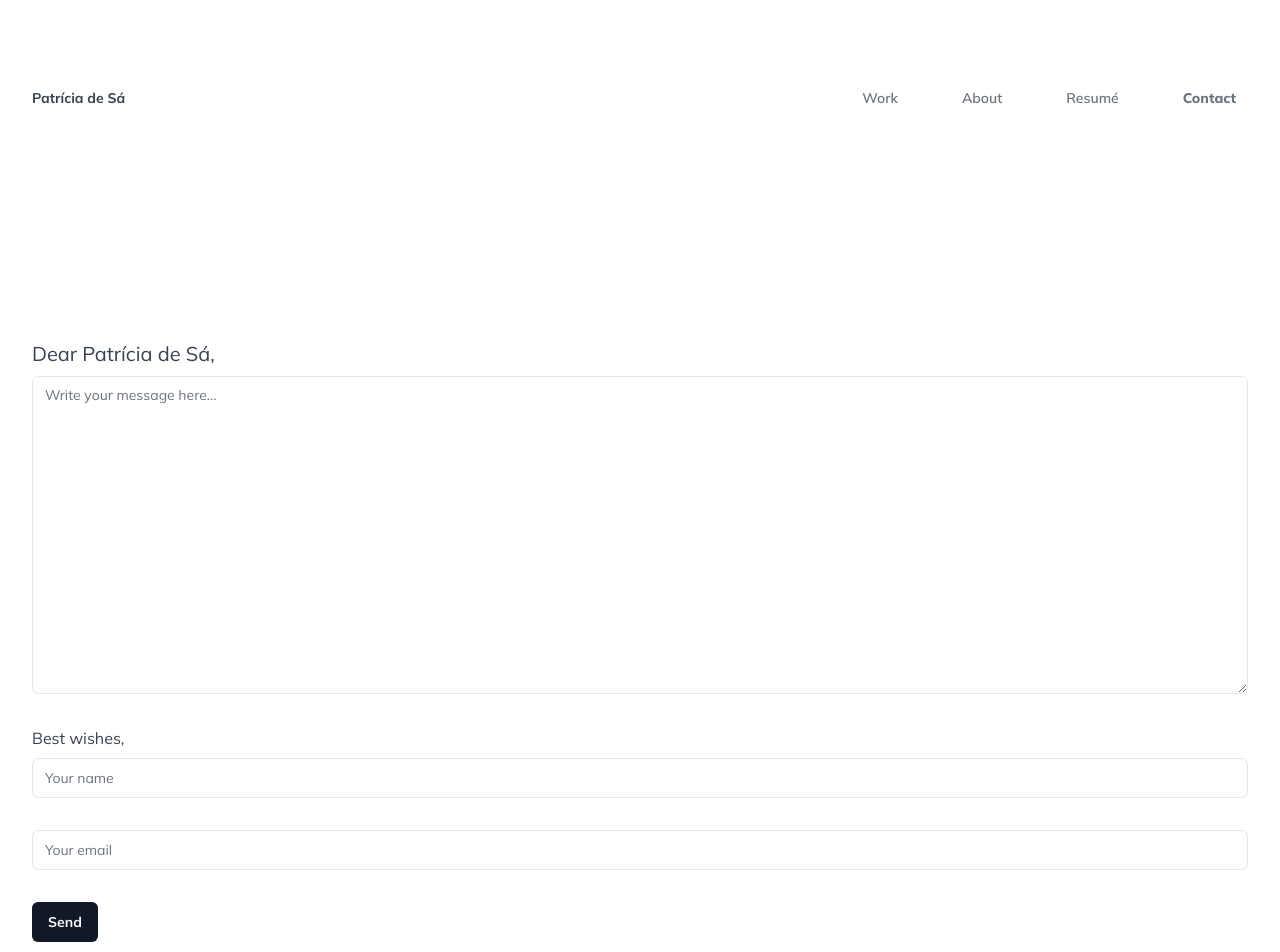
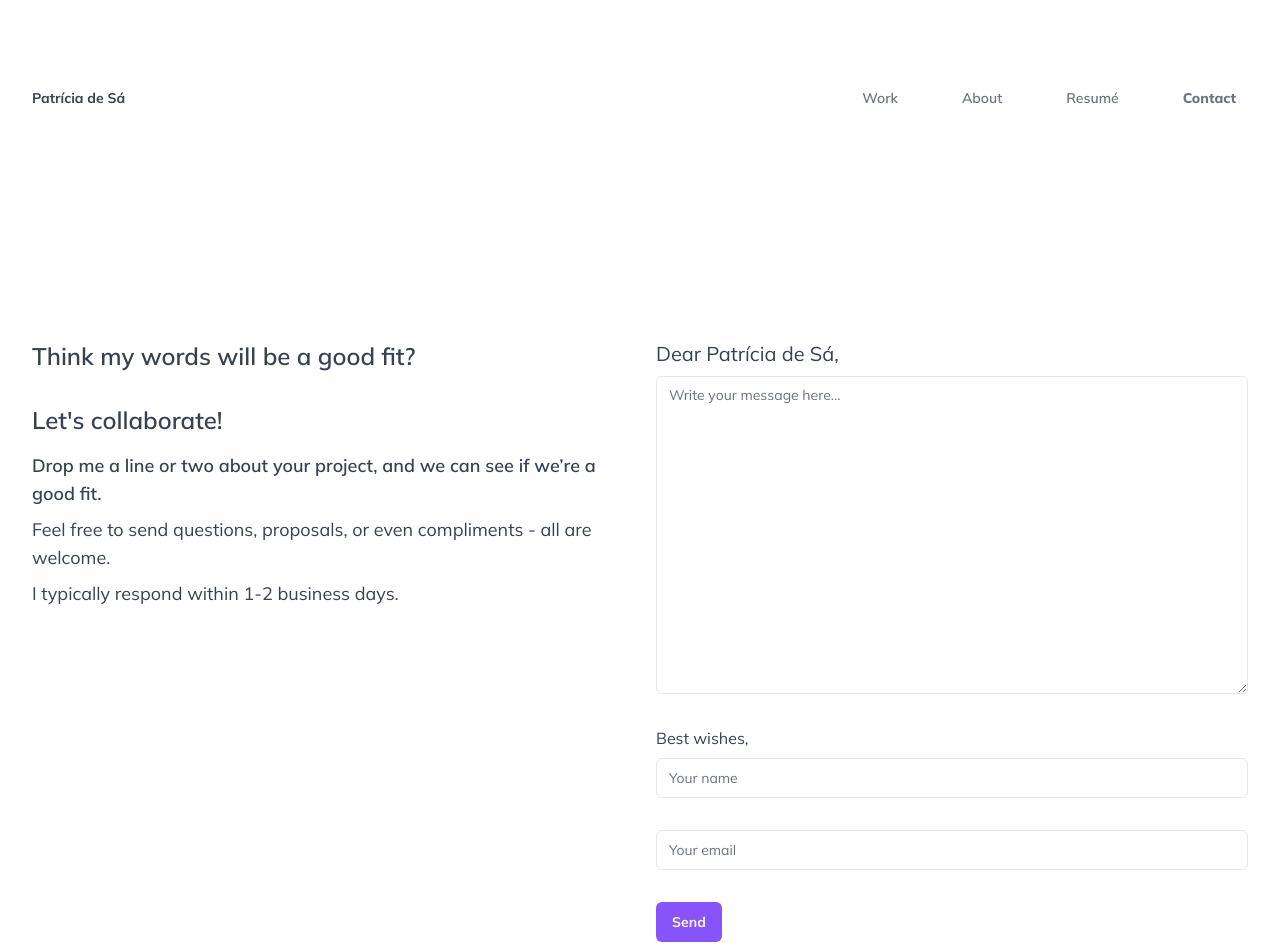
Before and after one commit to humbruno/patriciadesa, a Next.js app: page /contact in a window 1280 px wide. Shown: the top 952 px of the page. Built offline with nearby package versions, Linux system fonts and the light colour scheme.

Commit message:
update contact form

```diff
--- a/src/app/api/send/route.ts
+++ b/src/app/api/send/route.ts
@@ -10,7 +10,7 @@ export async function POST(req: Request) {
     const data = await resend.emails.send({
       from: 'Patrícia Portfolio <patriciadesa@brunosantos.dev>',
       text: '',
-      to: ['pattccs@gmail.com'],
+      to: ['patriciadesawrites@gmail.com'],
       subject: 'Portfolio Contact Form',
       react: EmailTemplate({ name, email, message })
     })
--- a/src/app/contact/page.tsx
+++ b/src/app/contact/page.tsx
@@ -12,6 +12,7 @@ import {
 } from '@/components/ui/form'
 import { Input } from '@/components/ui/input'
 import { Textarea } from '@/components/ui/textarea'
+import { cn } from '@/lib/utils'
 import { zodResolver } from '@hookform/resolvers/zod'
 import Image from 'next/image'
 import { useState } from 'react'
@@ -72,8 +73,33 @@ export default function Contact() {
 
   return (
     <main className="container flex flex-col py-20 lg:py-36">
+      <div className="flex flex-col gap-8 lg:flex-row">
+        <div className="flex-1">
+          <h3 className="mb-8 text-2xl font-semibold text-gray-700">
+            Think my words will be a good fit?
+          </h3>
+          <h3 className="mb-4 text-2xl font-semibold text-gray-700">
+            Let&apos;s collaborate!
+          </h3>
+          <div className="space-y-2">
+            <p className="font-semibold text-gray-700 lg:text-lg">
+              Drop me a line or two about your project, and we can see if we’re
+              a good fit.
+            </p>
+            <p className="text-gray-700 lg:text-lg">
+              Feel free to send questions, proposals, or even compliments - all
+              are welcome.{' '}
+            </p>
+            <p className="text-gray-700 lg:text-lg">
+              I typically respond within 1-2 business days.
+            </p>
+          </div>
+        </div>
         <Form {...form}>
-        <form onSubmit={form.handleSubmit(onSubmit)} className="space-y-8">
+          <form
+            onSubmit={form.handleSubmit(onSubmit)}
+            className="flex-1 space-y-8"
+          >
             <FormField
               control={form.control}
               name="message"
@@ -122,11 +148,12 @@ export default function Contact() {
             />
             <div className="mt-5 flex flex-col gap-5 lg:flex-row">
               <Button
+                disabled={form.formState.isSubmitSuccessful}
                 variant={
                   form.formState.isSubmitSuccessful ? 'outline' : 'default'
                 }
                 type="submit"
-              className="w-full font-bold lg:w-auto"
+                className={cn('w-full font-bold lg:w-auto')}
               >
                 {form.formState.isSubmitSuccessful ? (
                   'Sent!'
@@ -138,7 +165,9 @@ export default function Contact() {
               </Button>
               {form.formState.isSubmitSuccessful && (
                 <Button
-                onClick={() => form.reset({ email: '', message: '', name: '' })}
+                  onClick={() =>
+                    form.reset({ email: '', message: '', name: '' })
+                  }
                   type="reset"
                   className="w-full font-bold lg:w-auto"
                 >
@@ -148,6 +177,7 @@ export default function Contact() {
             </div>
           </form>
         </Form>
+      </div>
       <p className="mt-20 self-end text-sm text-gray-500">
         or find me at{' '}
         <span
--- a/src/components/ui/button.tsx
+++ b/src/components/ui/button.tsx
@@ -1,35 +1,36 @@
-import * as React from "react"
-import { Slot } from "@radix-ui/react-slot"
-import { cva, type VariantProps } from "class-variance-authority"
+import { Slot } from '@radix-ui/react-slot'
+import { cva, type VariantProps } from 'class-variance-authority'
+import * as React from 'react'
 
-import { cn } from "@/lib/utils"
+import { cn } from '@/lib/utils'
 
 const buttonVariants = cva(
-  "inline-flex items-center justify-center whitespace-nowrap rounded-md text-sm font-medium ring-offset-white transition-colors focus-visible:outline-none focus-visible:ring-2 focus-visible:ring-gray-950 focus-visible:ring-offset-2 disabled:pointer-events-none disabled:opacity-50 dark:ring-offset-gray-950 dark:focus-visible:ring-gray-300",
+  'inline-flex items-center justify-center whitespace-nowrap rounded-md text-sm font-medium ring-offset-white transition-colors focus-visible:outline-none focus-visible:ring-2 focus-visible:ring-gray-950 focus-visible:ring-offset-2 disabled:pointer-events-none disabled:opacity-50 dark:ring-offset-gray-950 dark:focus-visible:ring-gray-300',
   {
     variants: {
       variant: {
-        default: "bg-gray-900 text-gray-50 hover:bg-gray-900/90 dark:bg-gray-50 dark:text-gray-900 dark:hover:bg-gray-50/90",
+        default: 'bg-accent text-gray-50 hover:bg-accent/80',
         destructive:
-          "bg-red-500 text-gray-50 hover:bg-red-500/90 dark:bg-red-900 dark:text-gray-50 dark:hover:bg-red-900/90",
+          'bg-red-500 text-gray-50 hover:bg-red-500/90 dark:bg-red-900 dark:text-gray-50 dark:hover:bg-red-900/90',
         outline:
-          "border border-gray-200 bg-white hover:bg-gray-100 hover:text-gray-900 dark:border-gray-800 dark:bg-gray-950 dark:hover:bg-gray-800 dark:hover:text-gray-50",
+          'border border-gray-200 bg-white hover:bg-gray-100 hover:text-gray-900 dark:border-gray-800 dark:bg-gray-950 dark:hover:bg-gray-800 dark:hover:text-gray-50',
         secondary:
-          "bg-gray-100 text-gray-900 hover:bg-gray-100/80 dark:bg-gray-800 dark:text-gray-50 dark:hover:bg-gray-800/80",
-        ghost: "hover:bg-gray-100 hover:text-gray-900 dark:hover:bg-gray-800 dark:hover:text-gray-50",
-        link: "text-gray-900 underline-offset-4 hover:underline dark:text-gray-50",
+          'bg-gray-100 text-gray-900 hover:bg-gray-100/80 dark:bg-gray-800 dark:text-gray-50 dark:hover:bg-gray-800/80',
+        ghost:
+          'hover:bg-gray-100 hover:text-gray-900 dark:hover:bg-gray-800 dark:hover:text-gray-50',
+        link: 'text-gray-900 underline-offset-4 hover:underline dark:text-gray-50'
       },
       size: {
-        default: "h-10 px-4 py-2",
-        sm: "h-9 rounded-md px-3",
-        lg: "h-11 rounded-md px-8",
-        icon: "h-10 w-10",
-      },
+        default: 'h-10 px-4 py-2',
+        sm: 'h-9 rounded-md px-3',
+        lg: 'h-11 rounded-md px-8',
+        icon: 'h-10 w-10'
+      }
     },
     defaultVariants: {
-      variant: "default",
-      size: "default",
-    },
+      variant: 'default',
+      size: 'default'
+    }
   }
 )
 
@@ -41,7 +42,7 @@ export interface ButtonProps
 
 const Button = React.forwardRef<HTMLButtonElement, ButtonProps>(
   ({ className, variant, size, asChild = false, ...props }, ref) => {
-    const Comp = asChild ? Slot : "button"
+    const Comp = asChild ? Slot : 'button'
     return (
       <Comp
         className={cn(buttonVariants({ variant, size, className }))}
@@ -51,6 +52,6 @@ const Button = React.forwardRef<HTMLButtonElement, ButtonProps>(
     )
   }
 )
-Button.displayName = "Button"
+Button.displayName = 'Button'
 
 export { Button, buttonVariants }
```
Lines whose indentation alone changed are shown as unchanged.
